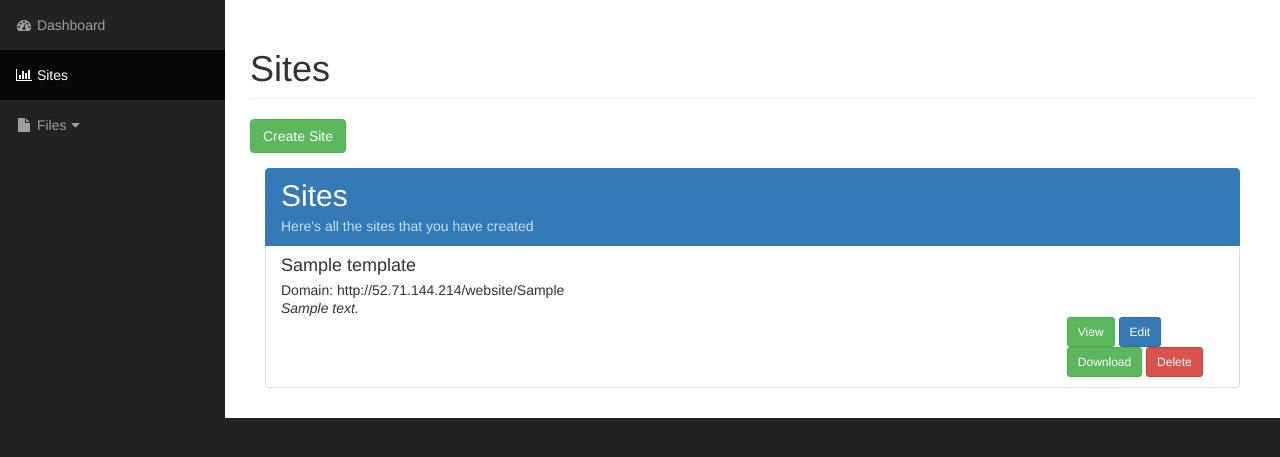
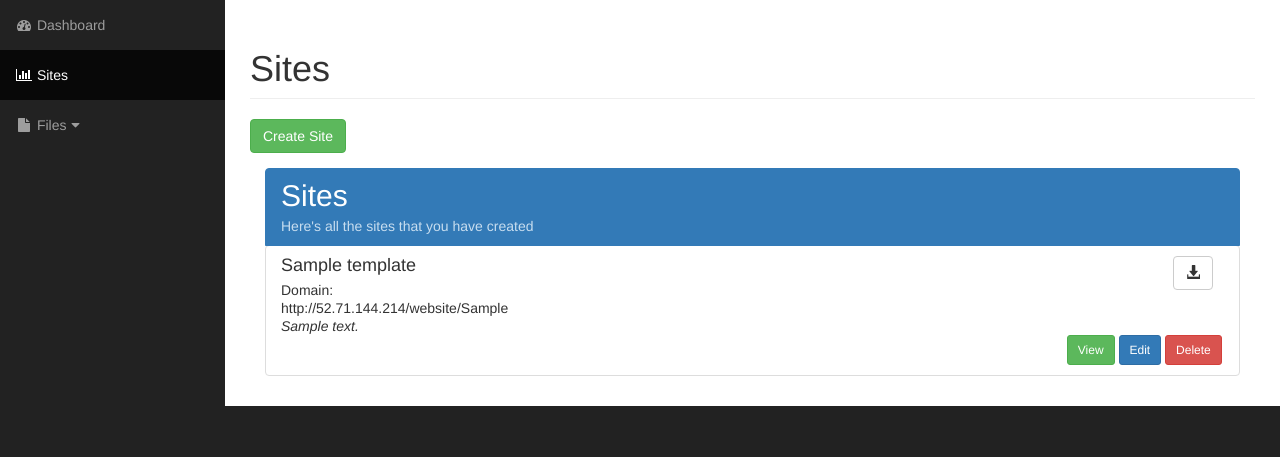
Before and after one commit to bbemis017/Saturn, a Django app: page /accounts/sites/ in a window 1280 px wide. Shown: the part 51-508 px from the top of the page. Run offline with Django 3.2, Linux system fonts and the light colour scheme; a user stored in the database is signed in; tables that the repository leaves empty hold one stand-in row (values such as "Sample post"); some libraries are stand-ins or nearby versions.

Commit message:
new download btn

```diff
--- a/Saturn/template/accounts/sites.html
+++ b/Saturn/template/accounts/sites.html
@@ -60,20 +60,32 @@
                                 <p class="list-group-item-text">Here's all the sites that you have created</p>
                             </a>
                             {% for website in websites %}
+                            <form method="POST">
                             <div class="list-group-item">
+                              <div class="row">
+                                <div class="col-md-3">
                               <h4 class="list-group-item-heading">{{ website.template.title }} </h4>
                                 <p class="list-group-item-text">Domain: http://52.71.144.214/website/{{ website.domain }}
                                   <br/><i>{{ website.description }}</i>
                                 </p>
-                                <form method="POST" class="col-xs-offset-10 form-inline" >
+                                </div>
+                                <div class="col-md-1 col-md-offset-8">
+                                  <button name="downloadBtn" type="submit" class="btn btn-default" aria-label="Left Align">
+                                      <span class="glyphicon glyphicon-download-alt" aria-hidden="true"></span>
+                                  </button>
+                                </div>
+                              </div>
+                              <!--<form method="POST" class="col-xs-offset-10 form-inline" -->
+                                  <div class="col-xs-offset-10 form-inline">
                                     {% csrf_token %}
                                     <input type="hidden" name="domain" value="{{ website.domain }}"/>
                                     <button name="viewBtn" class="btn btn-success btn-sm" type="submit">View</button>
                                     <button name="editBtn" class="btn btn-primary btn-sm" type="submit">Edit</button>
-                                    <button name="downloadBtn" class="btn btn-success btn-sm" type="submit">Download</button>
+                                    <!--<button name="downloadBtn" class="btn btn-success btn-sm" type="submit">Download</button>-->
                                     <button name="deleteBtn" class="btn btn-danger btn-sm" type="submit">Delete</button>
-                                </form>
+                                  </div>
                             </div>
+                            </form>
                             {% endfor %}
                         </div>
                     </div>
```
